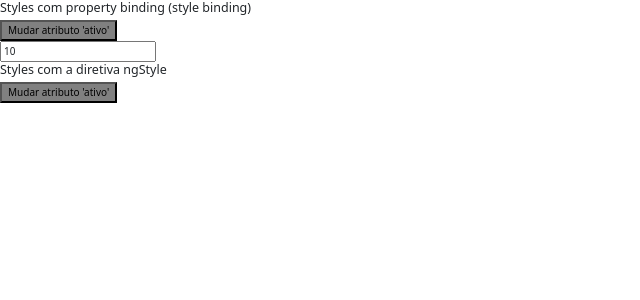
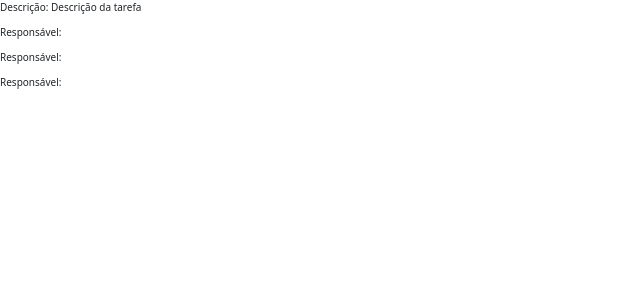
Before and after one commit to andrelohr/angular_04_diretiva, an Angular app: page / in a window 1280 px wide. Shown: the top 300 px of the page, without its empty margins (0-640 px from the left). Built offline with nearby package versions, Linux system fonts and the light colour scheme.

Commit message:
Operador Elvis

```diff
--- a/src/app/app.component.html
+++ b/src/app/app.component.html
@@ -2,4 +2,5 @@
 <!--app-diretiva-ngswitch></app-diretiva-ngswitch-->
 <!--app-diretiva-ngfor></app-diretiva-ngfor-->
 <!--app-diretiva-ngclass></app-diretiva-ngclass-->
-<app-diretiva-ngstyle></app-diretiva-ngstyle>
+<!--app-diretiva-ngstyle></app-diretiva-ngstyle-->
+<app-operador-elvis></app-operador-elvis>
--- a/src/app/app.module.ts
+++ b/src/app/app.module.ts
@@ -9,6 +9,7 @@ import { DiretivaNgforComponent } from './diretiva-ngfor/diretiva-ngfor.componen
 import { DiretivaNgclassComponent } from './diretiva-ngclass/diretiva-ngclass.component';
 import { DiretivaNgstyleComponent } from './diretiva-ngstyle/diretiva-ngstyle.component';
 import { FormsModule } from '@angular/forms';
+import { OperadorElvisComponent } from './operador-elvis/operador-elvis.component';
 
 @NgModule({
   declarations: [
@@ -17,7 +18,8 @@ import { FormsModule } from '@angular/forms';
     DiretivaNgswitchComponent,
     DiretivaNgforComponent,
     DiretivaNgclassComponent,
-    DiretivaNgstyleComponent
+    DiretivaNgstyleComponent,
+    OperadorElvisComponent
   ],
   imports: [
     BrowserModule,
--- /dev/null
+++ b/src/app/operador-elvis/operador-elvis.component.html
@@ -0,0 +1,5 @@
+<p>Descrição: {{ tarefa.descricao }}</p>
+<!--p>Responsável: {{ tarefa.responsavel.nome }}</p-->
+<p>Responsável: {{ tarefa.responsavel != null ? tarefa.responsavel.nome : '' }}</p>
+<p>Responsável: {{ tarefa.responsavel?.nome }}</p>
+<p>Responsável: {{ tarefa.responsavel?.nome.setor?.cargo }}</p>
--- /dev/null
+++ b/src/app/operador-elvis/operador-elvis.component.ts
@@ -0,0 +1,15 @@
+import { Component } from '@angular/core';
+
+@Component({
+  selector: 'app-operador-elvis',
+  templateUrl: './operador-elvis.component.html',
+  styleUrls: ['./operador-elvis.component.scss']
+})
+export class OperadorElvisComponent {
+
+  tarefa: any = {
+    descricao: 'Descrição da tarefa',
+    responsavel: null
+  };
+
+}
```
Also changed, not shown: src/app/operador-elvis/operador-elvis.component.scss (added), 1 other file (tests, documents, lock files or other folders).
